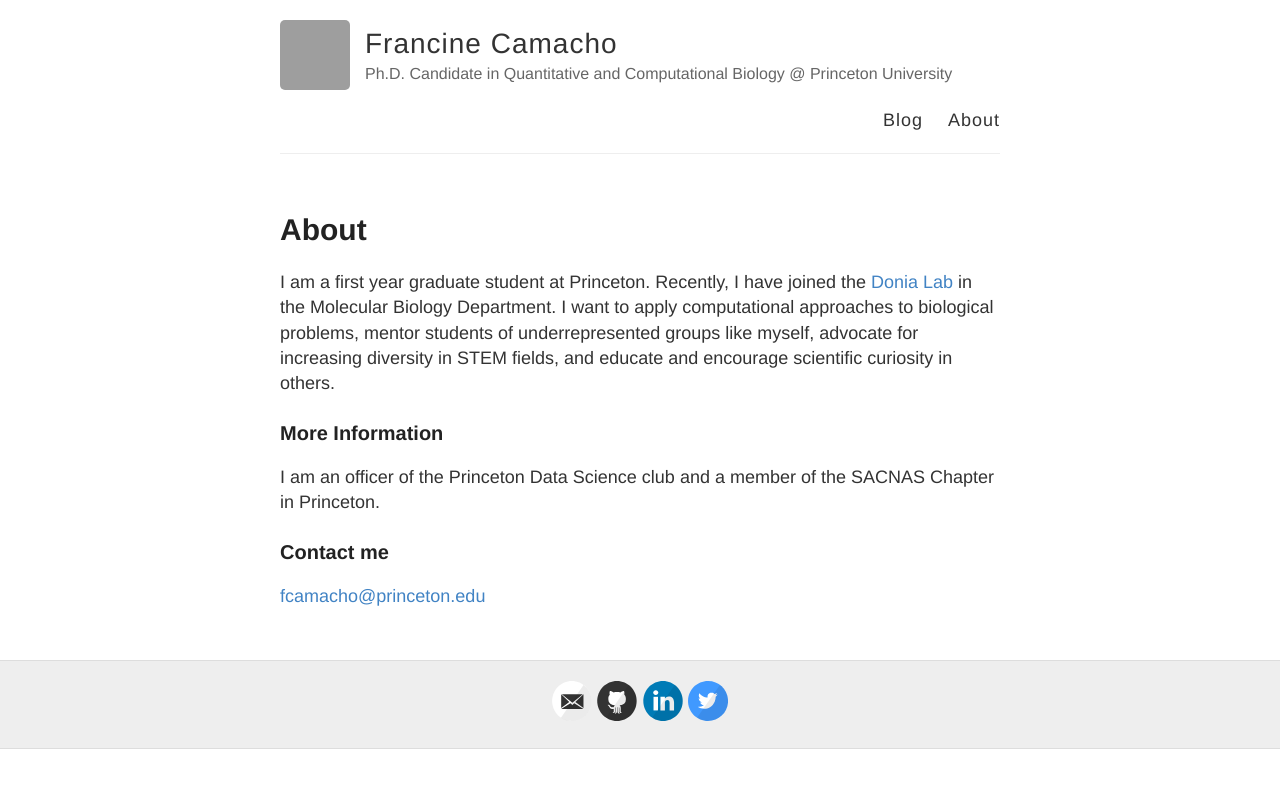
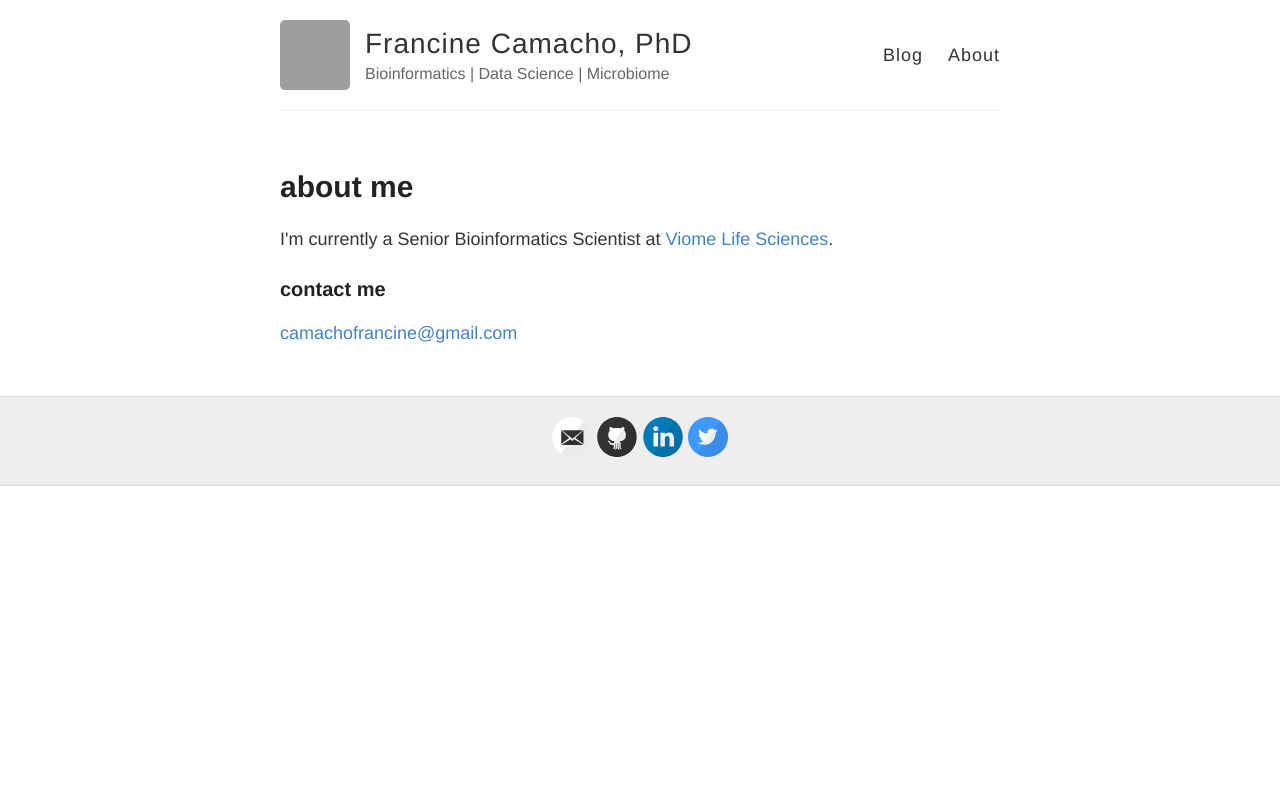
Before and after one commit to frcamacho/frcamacho.github.io, a Jekyll site: the page built from about.md, in a window 1280 px wide. Shown: the top 788 px of the page. Built offline with Jekyll 4.4.1, drawn with Linux system fonts in a browser that asks for light colours; grey boxes are pictures that could not be loaded.

Commit message:
updating personal file

```diff
--- /dev/null
+++ b/Gemfile
@@ -0,0 +1,5 @@
+source 'https://rubygems.org'
+
+gem "jekyll", "~> 4.1.0"
+
+gem "webrick", "~> 1.7"
--- a/_config.yml
+++ b/_config.yml
@@ -3,10 +3,10 @@
 #
 
 # Name of your site (displayed in the header)
-name: Francine Camacho
+name: Francine Camacho, PhD
 
 # Short bio or description (displayed in the header)
-description: Ph.D. Candidate in Quantitative and Computational Biology @ Princeton University
+description: Bioinformatics | Data Science | Microbiome
 
 # URL of your avatar or profile pic (you could use your GitHub profile pic)
 avatar: http://www.gravatar.com/avatar/5f6aaa4eefa6714734d18609881d987e.png
@@ -18,7 +18,7 @@ avatar: http://www.gravatar.com/avatar/5f6aaa4eefa6714734d18609881d987e.png
 # Includes an icon in the footer for each username you enter
 footer-links:
   dribbble:
-  email: fcamacho@princeton.edu
+  email: camachofrancine@gmail.com
   facebook:
   flickr:
   github: frcamacho
--- a/about.md
+++ b/about.md
@@ -1,16 +1,11 @@
 ---
 layout: page
-title: About
+title: about me
 permalink: /about/
 ---
 
-<p> I am a first year graduate student at Princeton. Recently, I have joined the <a href="http://molbio.princeton.edu/labs/donia">Donia Lab</a> in the Molecular Biology Department. I want to apply computational approaches to biological problems, mentor students of underrepresented groups like myself, advocate for increasing diversity in STEM fields, and educate and encourage scientific curiosity in others.  </p>
-
-### More Information
+<p> I'm currently a Senior Bioinformatics Scientist at <a href="https://www.viomelifesciences.com/">Viome Life Sciences</a>.</p>
 
 
-<p>I am an officer of the Princeton Data Science club and a member of the SACNAS Chapter in Princeton. </p>
-
-### Contact me
-
-[fcamacho@princeton.edu](mailto:fcamacho@princeton.edu)
+### contact me
+[camachofrancine@gmail.com](mailto:camachofrancine@gmail.com)
```
Also changed, not shown: _posts/2014-10-15-How-to-Use-Knitr-with-MarkDown-in-RStudio.md (+1 -1 lines), Gemfile.lock (added), 15 other files.
